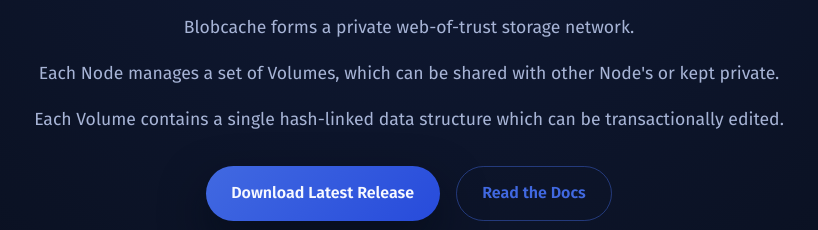
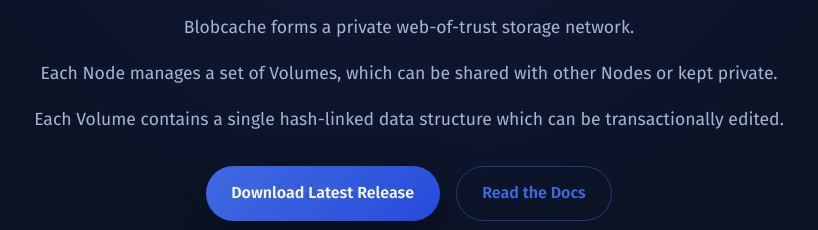
Before and after one commit to blobcache/blobcache, a plain HTML site: page www/index.html in a window 1280 px wide. Shown: the part 264-494 px from the top of the page, 231-1049 px from the left. Drawn offline with Linux system fonts and the light colour scheme.

Commit message:
remove apostrophe

```diff
--- a/www/index.html
+++ b/www/index.html
@@ -50,7 +50,7 @@
       Blobcache forms a private web-of-trust storage network.
     </p>
     <p>
-      Each Node manages a set of Volumes, which can be shared with other Node's or kept private.
+      Each Node manages a set of Volumes, which can be shared with other Nodes or kept private.
     </p>
     <p>
       Each Volume contains a single hash-linked data structure which can be transactionally edited.
```
